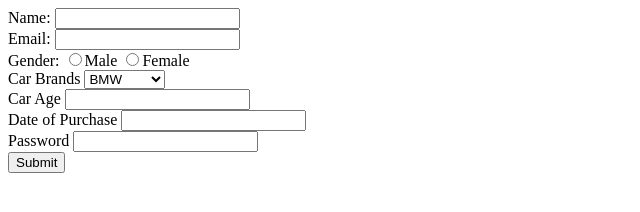
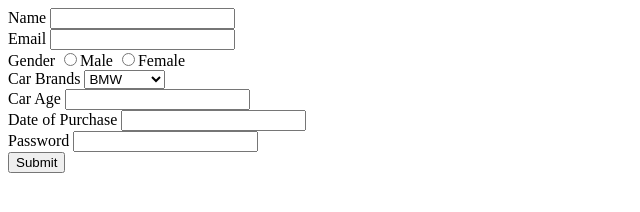
Before and after one commit to acciojob/car-insurance-form-skhandelwal758, a website: page main.html in a window 1280 px wide. Shown: the full height of the page, 0-640 px from the left. Drawn offline with Linux system fonts and the light colour scheme.

Commit message:
created a submission

```diff
--- a/main.html
+++ b/main.html
@@ -9,11 +9,11 @@
 <body>
 	<!-- the entire body must be written by student -->
 	<form acion="#" method="post">
-		<label for="name">Name: </label>
-		<input type="text" id="name" name="name"><br>
-		<label for="email">Email: </label>
-		<input type="email" id="email" name="email"><br>
-		<label for="gender">Gender: </label>
+		<label for="name">Name</label>
+		<input type="text" id="name" name="name" required><br>
+		<label for="email">Email</label>
+		<input type="email" id="email" name="email" required><br>
+		<label for="gender">Gender</label>
 		<input type="radio" name="gender" value="male">Male
 		<input type="radio" name="gender" value="female">Female<br>
 		<label for="cars">Car Brands</label>
```
